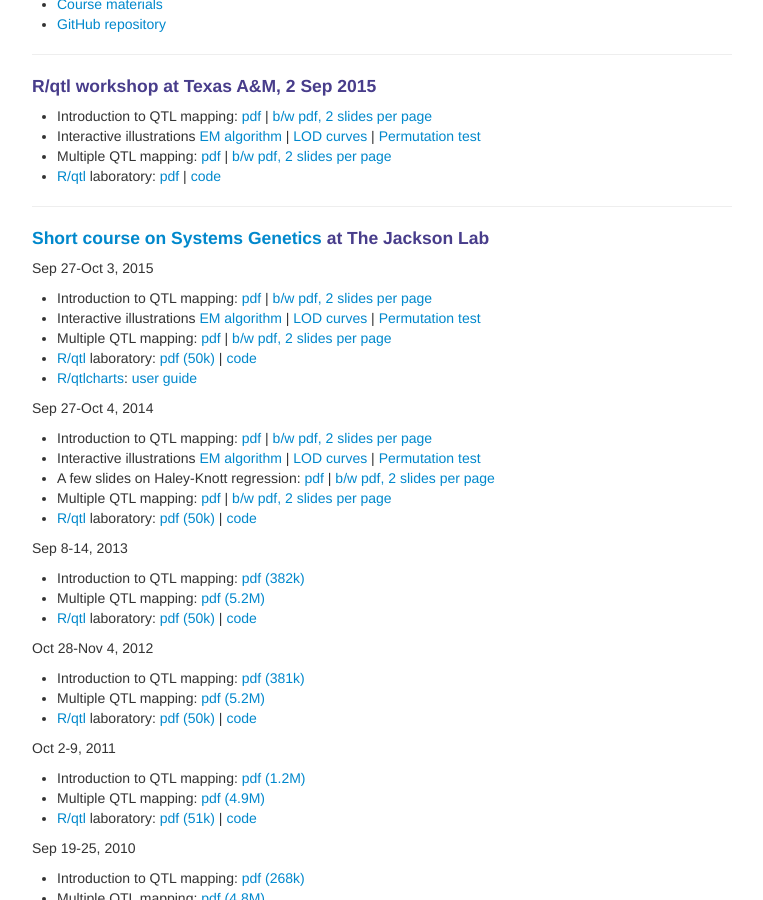
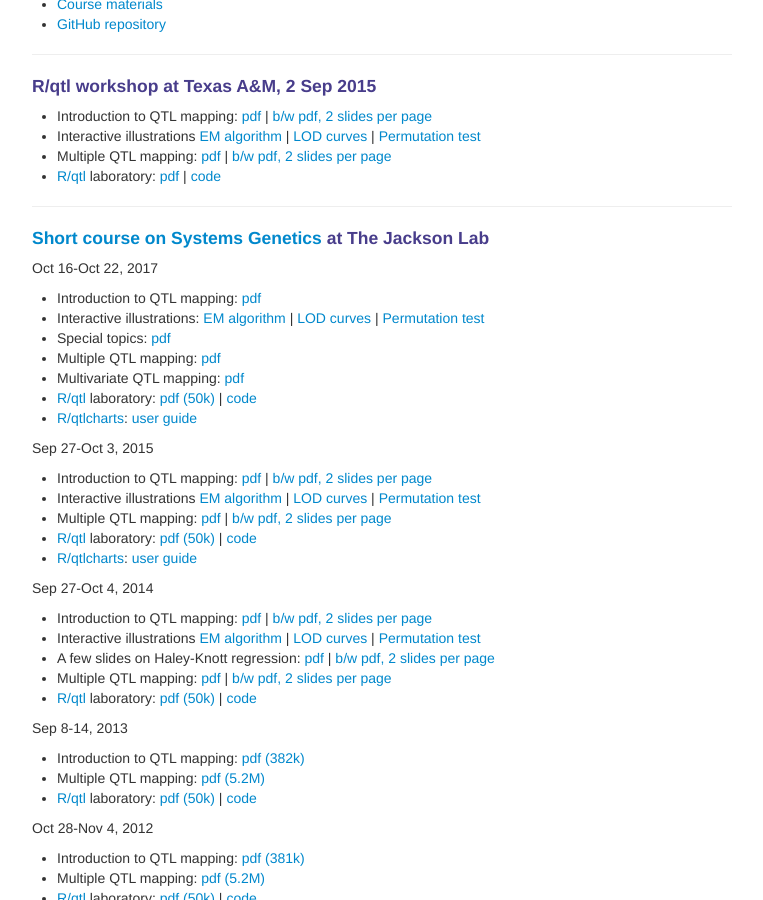
Before and after one commit to kbroman/kbroman.github.io, a Jekyll site: the page built from pages/teaching.md, in a window 1280 px wide and 900 px high, scrolled down 1082 px. Shown: the whole window, without its empty margins (258-1021 px from the left). Built offline with Jekyll 4.4.1, drawn with Linux system fonts in a browser that asks for light colours.

Commit message:
Add JAX 2016 course to teaching page

```diff
--- a/pages/teaching.md
+++ b/pages/teaching.md
@@ -105,6 +105,26 @@
 ---
 
 #### <a name="JAX"></a>[Short course on Systems Genetics](http://courses.jax.org/2014/systems-genetics.html) at The Jackson Lab
+
+Oct 16-Oct 22, 2017
+
+- Introduction to QTL mapping:
+  [pdf](https://www.biostat.wisc.edu/~kbroman/teaching/misc/Jax/2016/intro.pdf)
+- Interactive illustrations:
+  [EM algorithm](https://www.biostat.wisc.edu/~kbroman/D3/em_alg) |
+  [LOD curves](https://www.biostat.wisc.edu/~kbroman/D3/lod_and_effect) |
+  [Permutation test](https://www.biostat.wisc.edu/~kbroman/D3/lod_random)
+- Special topics:
+  [pdf](https://www.biostat.wisc.edu/~kbroman/teaching/misc/Jax/2016/topics.pdf)
+- Multiple QTL mapping:
+  [pdf](https://www.biostat.wisc.edu/~kbroman/teaching/misc/Jax/2016/multiqtl.pdf)
+- Multivariate QTL mapping:
+  [pdf](https://www.biostat.wisc.edu/~kbroman/teaching/misc/Jax/2016/multivariate.pdf)
+- [R/qtl](http://www.rqtl.org) laboratory:
+  [pdf (50k)](https://www.biostat.wisc.edu/~kbroman/teaching/misc/Jax/2016/rqtltour2.pdf)
+  | [code](https://www.biostat.wisc.edu/~kbroman/teaching/misc/Jax/2016/rqtltour2.R)
+- [R/qtlcharts](http://kbroman.org/qtlcharts):
+  [user guide](http://kbroman.org/qtlcharts/assets/vignettes/userGuide.html)
 
 Sep 27-Oct 3, 2015
 
```
